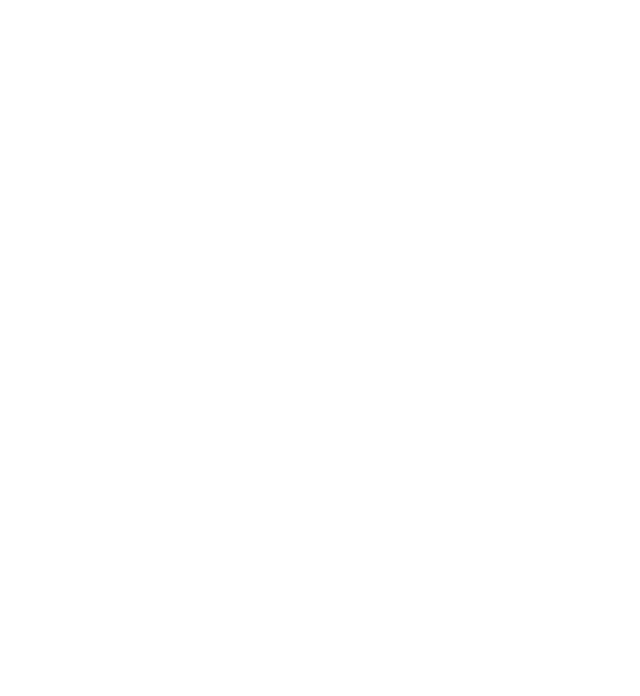
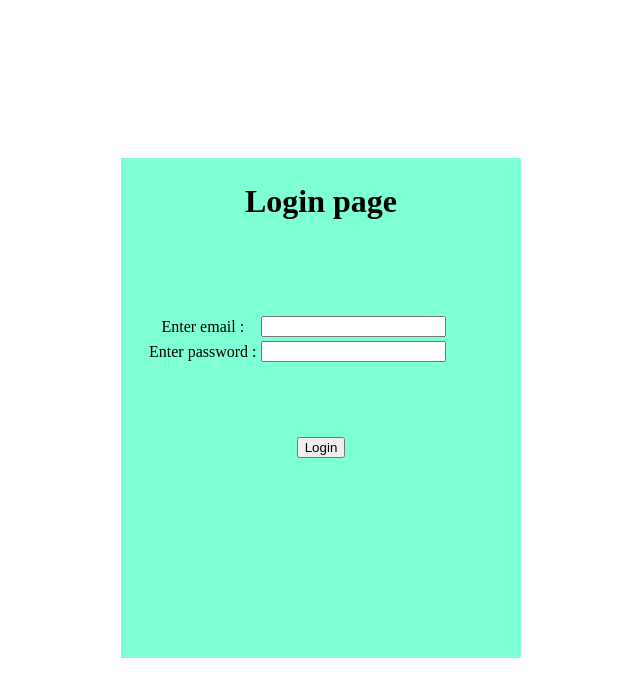
Before and after one commit to HVPasindu/Test3, a plain HTML site: page index.html in a window 1280 px wide. Shown: the whole page, without its empty margins (319-959 px from the left). Drawn offline with Linux system fonts and the light colour scheme.

Commit message:
create login page using html and css

```diff
--- a/css/style.css
+++ b/css/style.css
@@ -0,0 +1,23 @@
+.div1{
+    display: flex;
+    justify-content: center;
+    align-items: center;
+    width: 100%;
+    height: 100vh;
+}
+
+
+.div2{
+    width: 400px;
+    height: 500px;
+    background-color: aquamarine;
+    text-align: center;
+    justify-content: center;
+    align-items: center;
+
+}
+
+
+.div3{
+    margin: 25px;
+}
--- a/index.html
+++ b/index.html
@@ -1,15 +1,54 @@
 <!DOCTYPE html>
 <html lang="en">
+
 <head>
     <meta charset="UTF-8">
     <meta name="viewport" content="width=device-width, initial-scale=1.0">
     <title>Document</title>
     <link rel="stylesheet" href="./css/style.css">
 </head>
+
 <body>
+    <div class="div1">
+        <div class="div2">
+            <div class="div3">
+                <h1>Login page</h1>
+                <br><br>
+                <br><br>
 
+                <table>
+                    <tr>
+                        <td>
+                            <label for="">Enter email :</label>
+                        </td>
+                        <td>
+                            <input type="text" id="email">
+                        </td>
+                    </tr>
+
+                    <tr>
+                        <td>
+                            <label for="">Enter password :</label>
+                        </td>
+                        <td>
+                            <input type="password" id="password">
+                        </td>
+                    </tr>
+                </table>
+
+
+                <br><br>
+                <br><br>
+
+                <button onclick="Login()">Login</button>
+
+            </div>
+        </div>
+
+    </div>
 
 
     <script src="./javascript/javascript.js"></script>
 </body>
+
 </html>
```
